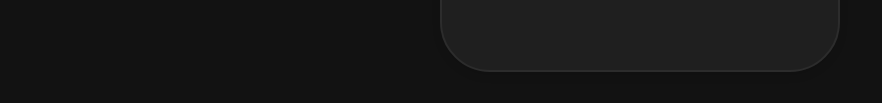
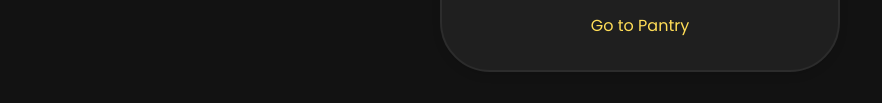
Before and after one commit to ag022004/pantry1, a plain HTML site: page dashboard.html in a window 1280 px wide. Shown: the part 478-581 px from the top of the page, without its empty margins (0-882 px from the left). Drawn offline with Linux system fonts and the light colour scheme.

Commit message:
Update dashboard.html

```diff
--- a/dashboard.html
+++ b/dashboard.html
@@ -122,6 +122,19 @@
     #dashboard-items li:hover .item-button {
       display: flex;
     }
+
+    .link-container {
+      margin-top: 1rem;
+    }
+
+    .link {
+      color: #ffdd57;
+      text-decoration: none;
+    }
+
+    .link:hover {
+      text-decoration: underline;
+    }
   </style>
 </head>
 
@@ -134,6 +147,9 @@
       <ul id="dashboard-items" class="item-list">
         <!-- List of pantry items will be displayed here -->
       </ul>
+      <div class="link-container">
+        <a href="pantry.html" class="link">Go to Pantry</a>
+      </div>
     </div>
   </div>
 
```
